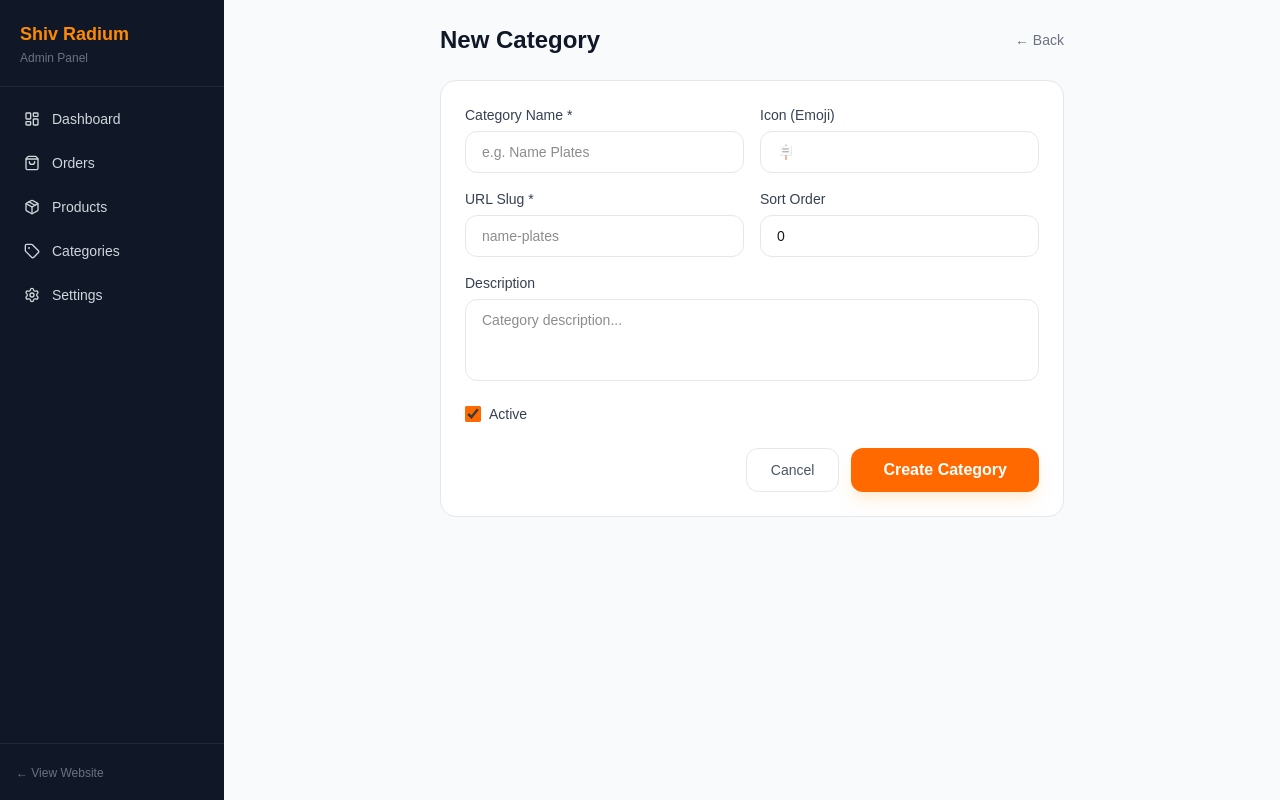
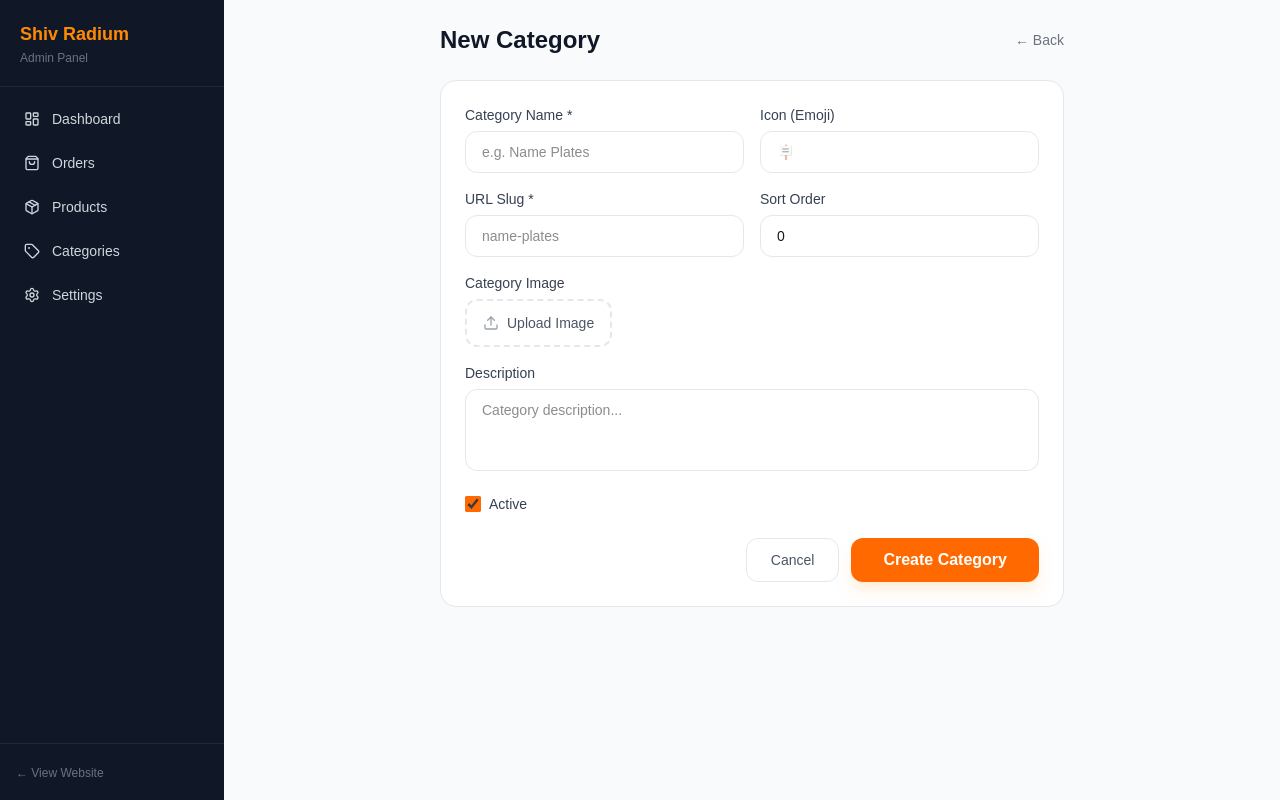
Before and after one commit to divafinancehub25-cloud/shiv-radium, a Next.js app: page /admin/categories/new in a window 1280 px wide. Built offline with nearby package versions, Linux system fonts and the light colour scheme.

Commit message:
Add image upload to category form

```diff
--- a/app/admin/categories/CategoryForm.tsx
+++ b/app/admin/categories/CategoryForm.tsx
@@ -2,6 +2,7 @@
 
 import { useState } from "react";
 import { useRouter } from "next/navigation";
+import { Upload } from "lucide-react";
 
 type Category = {
   id: string;
@@ -9,6 +10,7 @@ type Category = {
   slug: string;
   description: string | null;
   icon: string | null;
+  image: string | null;
   sortOrder: number;
   isActive: boolean;
 };
@@ -26,11 +28,25 @@ export default function CategoryForm({ category }: { category?: Category }) {
     slug: category?.slug ?? "",
     description: category?.description ?? "",
     icon: category?.icon ?? "",
+    image: category?.image ?? "",
     sortOrder: category?.sortOrder?.toString() ?? "0",
     isActive: category?.isActive ?? true,
   });
+  const [uploading, setUploading] = useState(false);
   const [loading, setLoading] = useState(false);
   const [error, setError] = useState("");
+
+  async function handleImageUpload(e: React.ChangeEvent<HTMLInputElement>) {
+    const file = e.target.files?.[0];
+    if (!file) return;
+    setUploading(true);
+    const formData = new FormData();
+    formData.append("file", file);
+    const res = await fetch("/api/admin/upload", { method: "POST", body: formData });
+    const data = await res.json();
+    if (res.ok && data.url) set("image", data.url);
+    setUploading(false);
+  }
 
   function set(key: string, value: string | boolean) {
     setForm((prev) => ({ ...prev, [key]: value }));
@@ -110,6 +126,23 @@ export default function CategoryForm({ category }: { category?: Category }) {
             />
           </div>
           <div className="col-span-2">
+            <label className="block text-sm font-medium text-gray-700 mb-1.5">Category Image</label>
+            <div className="flex items-center gap-4">
+              {form.image && (
+                // eslint-disable-next-line @next/next/no-img-element
+                <img src={form.image} alt="" className="w-16 h-16 rounded-xl object-cover border border-gray-200" />
+              )}
+              <label className="flex items-center gap-2 cursor-pointer border-2 border-dashed border-gray-200 rounded-xl px-4 py-3 hover:border-orange-400 transition-colors">
+                <Upload className="w-4 h-4 text-gray-400" />
+                <span className="text-sm text-gray-600">{uploading ? "Uploading..." : "Upload Image"}</span>
+                <input type="file" accept="image/*" className="hidden" onChange={handleImageUpload} disabled={uploading} />
+              </label>
+              {form.image && (
+                <button type="button" onClick={() => set("image", "")} className="text-xs text-red-400 hover:text-red-600">Remove</button>
+              )}
+            </div>
+          </div>
+          <div className="col-span-2">
             <label className="block text-sm font-medium text-gray-700 mb-1.5">Description</label>
             <textarea
               className={inputClass + " resize-none"}
--- a/app/api/admin/categories/[id]/route.ts
+++ b/app/api/admin/categories/[id]/route.ts
@@ -5,11 +5,11 @@ import { db } from "@/lib/db";
 
 export async function PATCH(req: NextRequest, { params }: { params: Promise<{ id: string }> }) {
   const { id } = await params;
-  const { name, slug, description, icon, sortOrder, isActive } = await req.json();
+  const { name, slug, description, icon, image, sortOrder, isActive } = await req.json();
   try {
     const category = await db.category.update({
       where: { id },
-      data: { name, slug, description: description || null, icon: icon || null, sortOrder: Number(sortOrder) || 0, isActive },
+      data: { name, slug, description: description || null, icon: icon || null, image: image || null, sortOrder: Number(sortOrder) || 0, isActive },
     });
     return NextResponse.json(category);
   } catch {
--- a/app/api/admin/categories/route.ts
+++ b/app/api/admin/categories/route.ts
@@ -4,11 +4,11 @@ import { NextRequest, NextResponse } from "next/server";
 import { db } from "@/lib/db";
 
 export async function POST(req: NextRequest) {
-  const { name, slug, description, icon, sortOrder, isActive } = await req.json();
+  const { name, slug, description, icon, image, sortOrder, isActive } = await req.json();
   if (!name || !slug) return NextResponse.json({ error: "Name and slug required" }, { status: 400 });
   try {
     const category = await db.category.create({
-      data: { name, slug, description: description || null, icon: icon || null, sortOrder: Number(sortOrder) || 0, isActive },
+      data: { name, slug, description: description || null, icon: icon || null, image: image || null, sortOrder: Number(sortOrder) || 0, isActive },
     });
     return NextResponse.json(category);
   } catch {
```
